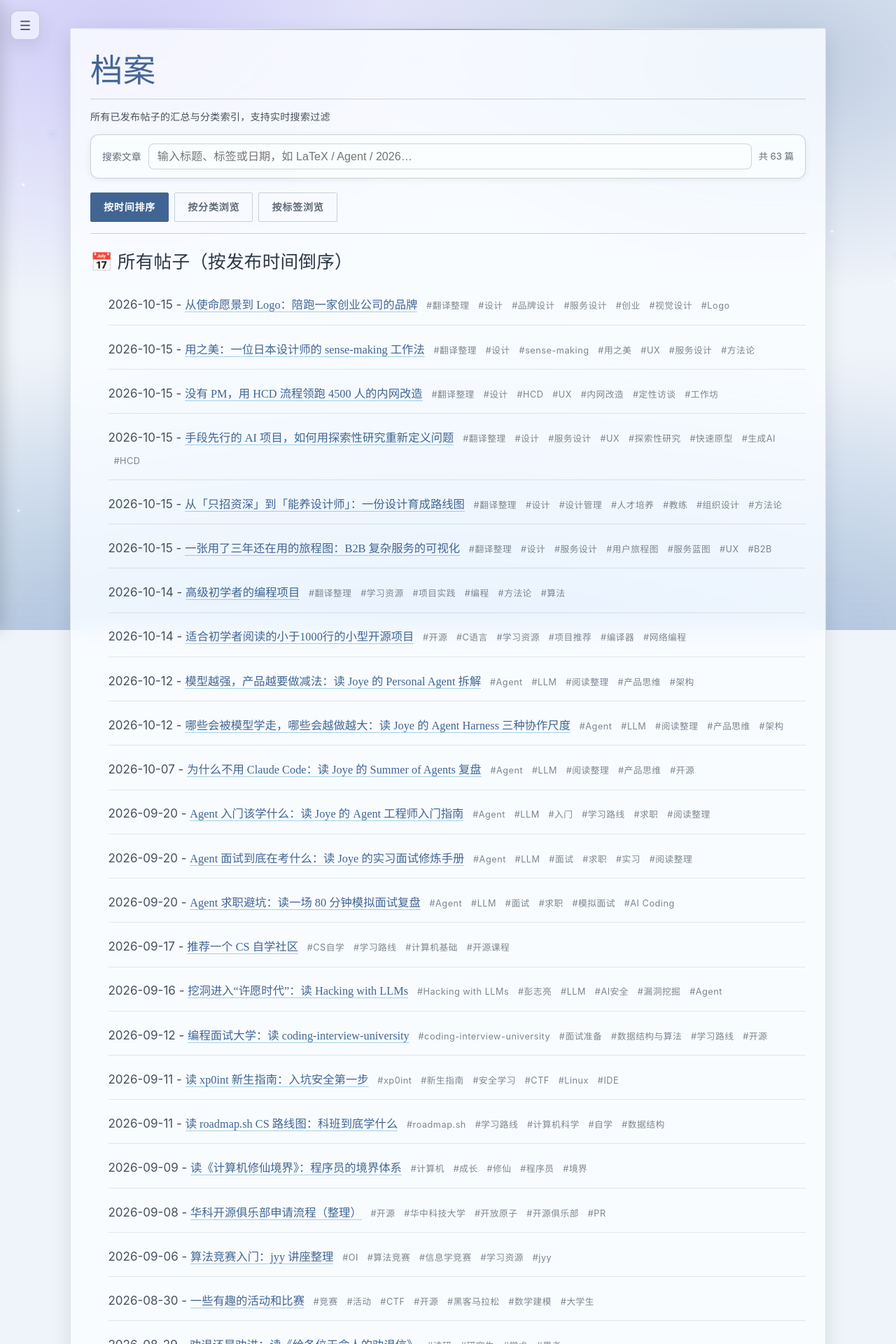
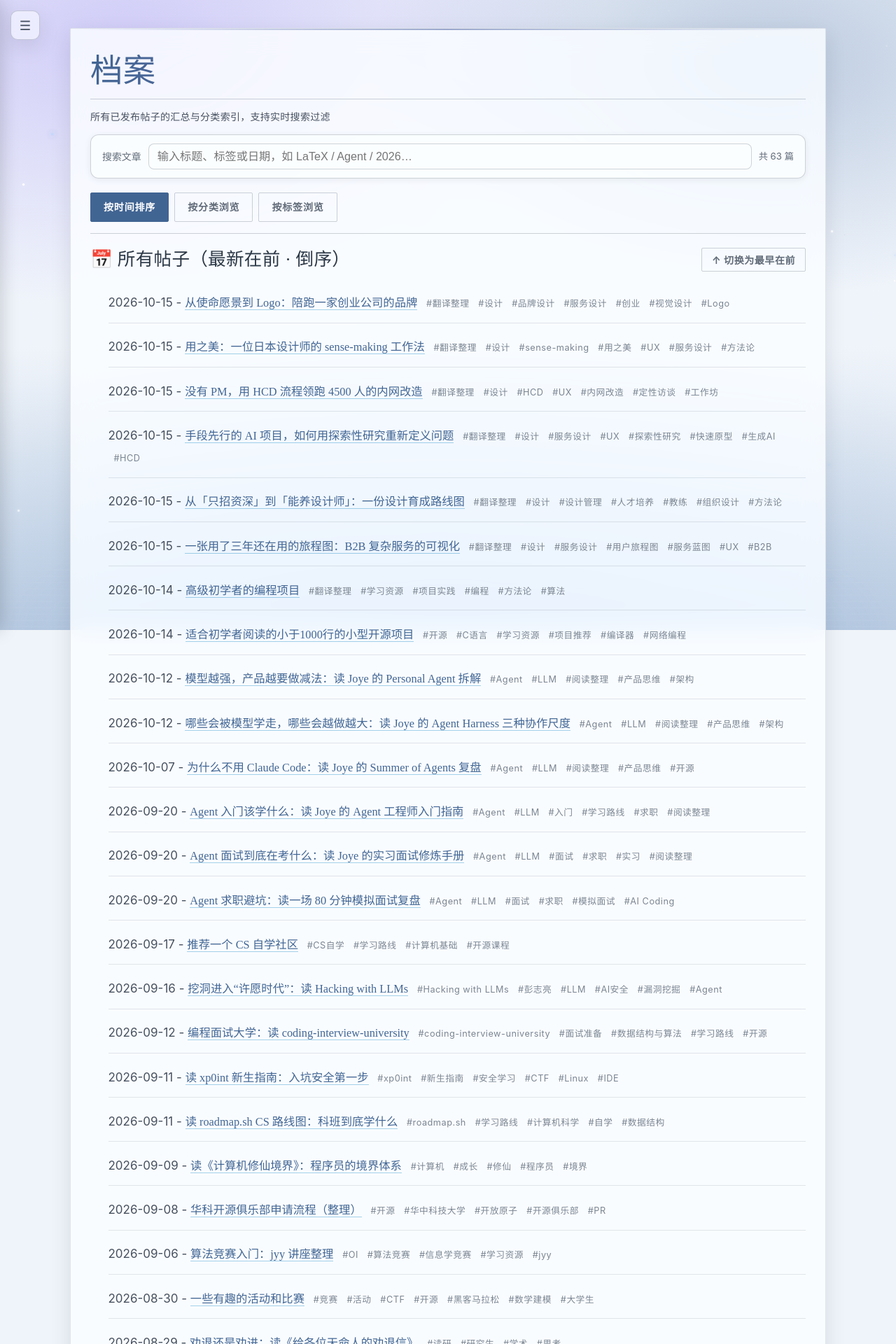
Before and after one commit to Duckweed-yhb/Duckweed-yhb.github.io, a Jekyll site: the page built from pages/archive.html, in a window 1280 px wide. Shown: the top 1920 px of the page at 70% size. Built offline with Jekyll 4.4.1, drawn with Linux system fonts in a browser that asks for light colours; comment, search, counter and statistics services are not loaded.

Commit message:
feat(archive): 时间视图支持最新在前/最早在前切换
- 新增排序切换按钮，点击在倒序与正序之间切换

- 排序方向存入 localStorage，刷新后保留

- 重排后联动刷新搜索过滤与分组计数

```diff
--- a/pages/archive.html
+++ b/pages/archive.html
@@ -27,10 +27,13 @@
 
   <!-- 1. 时间排序内容 -->
   <div id="time" class="archive-content active">
-    <h3>📅 所有帖子（按发布时间倒序）</h3>
-    <ul class="post-list">
+    <div class="time-sort-head">
+      <h3 id="time-heading">📅 所有帖子（最新在前 · 倒序）</h3>
+      <button type="button" id="time-sort-toggle" class="time-sort-btn" aria-label="切换时间排序方向" title="在最新在前 / 最早在前之间切换">↑ 切换为最早在前</button>
+    </div>
+    <ul class="post-list" id="time-post-list">
       {% for post in site.posts %}
-      <li class="post-item" data-url="{{ post.url }}" data-search="{{ post.title | downcase }} {{ post.date | date: '%Y-%m-%d' }}{% for tag in post.tags %} #{{ tag | downcase }}{% endfor %}">
+      <li class="post-item" data-url="{{ post.url }}" data-date="{{ post.date | date: '%Y-%m-%d' }}" data-search="{{ post.title | downcase }} {{ post.date | date: '%Y-%m-%d' }}{% for tag in post.tags %} #{{ tag | downcase }}{% endfor %}">
         {{ post.date | date: '%Y-%m-%d' }} -
         <a href="{{ post.url | relative_url }}">{{ post.title }}</a>
         {% for tag in post.tags %}
@@ -113,6 +116,39 @@
   .post-item.is-hidden { display: none; }
   .archive-group.is-empty { display: none; }
   .cat-tag-btn.is-hidden { display: none; }
+
+  /* 时间视图：标题 + 排序切换按钮 同一行 */
+  .time-sort-head {
+    display: flex;
+    align-items: center;
+    justify-content: space-between;
+    gap: var(--sp-md);
+    flex-wrap: wrap;
+    margin: 0 0 var(--sp-md);
+  }
+  .time-sort-head h3 { margin: 0; }
+  .time-sort-btn {
+    padding: 6px 14px;
+    border: 1px solid var(--line);
+    border-radius: var(--radius-editorial, 999px);
+    background: transparent;
+    color: var(--text-soft);
+    font-size: var(--type-body-sm, .85rem);
+    font-weight: 700;
+    letter-spacing: 0.04em;
+    cursor: pointer;
+    transition: color 0.22s ease, border-color 0.22s ease, background-color 0.22s ease, transform 0.12s ease;
+    white-space: nowrap;
+  }
+  .time-sort-btn:hover {
+    border-color: var(--blue);
+    color: var(--blue);
+  }
+  .time-sort-btn:active { transform: scale(0.96); }
+  @media (max-width: 560px) {
+    .time-sort-head { align-items: flex-start; }
+    .time-sort-btn { font-size: .78rem; }
+  }
 </style>
 
 <script>
@@ -138,6 +174,49 @@
       switchTab(this.getAttribute('data-tab'));
     }));
     switchTab('time');
+
+    // ===== 时间视图：最新在前 / 最早在前 排序切换 =====
+    const timeList = document.getElementById('time-post-list');
+    const sortToggle = document.getElementById('time-sort-toggle');
+    const timeHeading = document.getElementById('time-heading');
+    const ORDER_KEY = 'archive-time-order'; // desc=最新在前（默认），asc=最早在前
+    let timeOrder = 'desc';
+    try { timeOrder = localStorage.getItem(ORDER_KEY) === 'asc' ? 'asc' : 'desc'; } catch (e) { timeOrder = 'desc'; }
+
+    function applyTimeSort() {
+      if (!timeList) return;
+      const items = Array.prototype.slice.call(timeList.querySelectorAll('.post-item'));
+      const dir = timeOrder === 'asc' ? 1 : -1;
+      items.sort(function (a, b) {
+        const da = a.getAttribute('data-date') || '';
+        const db = b.getAttribute('data-date') || '';
+        return da.localeCompare(db) * dir;
+      });
+      items.forEach(function (li) { timeList.appendChild(li); }); // appendChild 会移动已有节点，不破坏事件与搜索状态
+    }
+
+    function updateSortLabels() {
+      if (!sortToggle || !timeHeading) return;
+      if (timeOrder === 'asc') {
+        timeHeading.textContent = '📅 所有帖子（最早在前 · 正序）';
+        sortToggle.textContent = '↓ 切换为最新在前';
+      } else {
+        timeHeading.textContent = '📅 所有帖子（最新在前 · 倒序）';
+        sortToggle.textContent = '↑ 切换为最早在前';
+      }
+    }
+
+    if (sortToggle) {
+      sortToggle.addEventListener('click', function () {
+        timeOrder = timeOrder === 'asc' ? 'desc' : 'asc';
+        try { localStorage.setItem(ORDER_KEY, timeOrder); } catch (e) {}
+        applyTimeSort();
+        updateSortLabels();
+        applyFilter(); // 重排后刷新隐藏态与计数
+      });
+    }
+    applyTimeSort();
+    updateSortLabels();
 
     // 搜索过滤：跨所有视图过滤文章，空分类/标签自动收起
     function applyFilter() {
```
